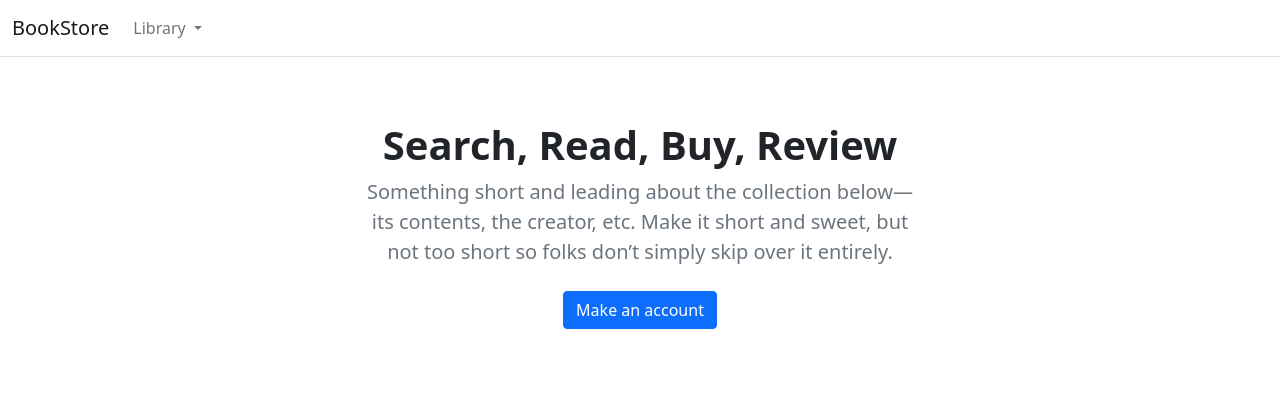
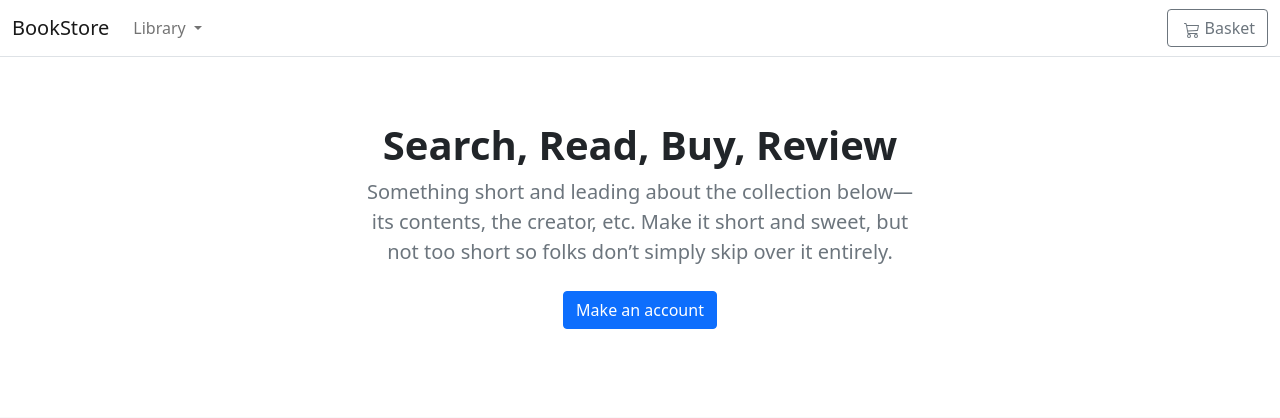
Before and after one commit to Sunny-Shakya-ss7/Ecom--Django-, a Django app: page / in a window 1280 px wide. Shown: the top 418 px of the page. Run offline with Django 3.2, Linux system fonts and the light colour scheme; data that the repository does not hold is empty; parts of the project's set-up code (start-up, migrations or seed data) failed here and were passed over.

Commit message:
Basket button added

```diff
--- a/basket/urls.py
+++ b/basket/urls.py
@@ -1,5 +1,7 @@
 from django.urls import path
 from . import views
+
+app_name = "basket"
 
 urlpatterns = [
     path("", views.basket_summary, name="basket_summary"),
--- a/basket/views.py
+++ b/basket/views.py
@@ -1,3 +1,5 @@
 from django.shortcuts import render
 
-# Create your views here.
+
+def basket_summary(request):
+    return render(request, "store/basket/summary.html")
--- a/templates/store/base.html
+++ b/templates/store/base.html
@@ -45,6 +45,15 @@
                             </ul>
                         </li>
                     </ul>
+                    <a type="button" role="button" href="{% url "basket:basket_summary" %}"
+                        class="btn btn-outline-secondary">
+                        <div id="basket-qty" class="d-inline-flex"></div>
+                        <svg xmlns="http://www.w3.org/2000/svg" width="16" height="16" fill="currentColor"
+                        class="bi bi-cart3" viewBox="0 0 16 16">
+                        <path
+                            d="M0 1.5A.5.5 0 0 1 .5 1H2a.5.5 0 0 1 .485.379L2.89 3H14.5a.5.5 0 0 1 .49.598l-1 5a.5.5 0 0 1-.465.401l-9.397.472L4.415 11H13a.5.5 0 0 1 0 1H4a.5.5 0 0 1-.491-.408L2.01 3.607 1.61 2H.5a.5.5 0 0 1-.5-.5zM3.102 4l.84 4.479 9.144-.459L13.89 4H3.102zM5 12a2 2 0 1 0 0 4 2 2 0 0 0 0-4zm7 0a2 2 0 1 0 0 4 2 2 0 0 0 0-4zm-7 1a1 1 0 1 1 0 2 1 1 0 0 1 0-2zm7 0a1 1 0 1 1 0 2 1 1 0 0 1 0-2z" />
+                    </svg>
+                    Basket</a>
                 </div>
             </div>
         </nav>
--- /dev/null
+++ b/templates/store/basket/summary.html
@@ -0,0 +1,2 @@
+{% extends '../base.html' %} {% load static %} {% block title %} Basket Summary
+{% endblock %} {% block content %} Basket Page {% endblock %}
```
